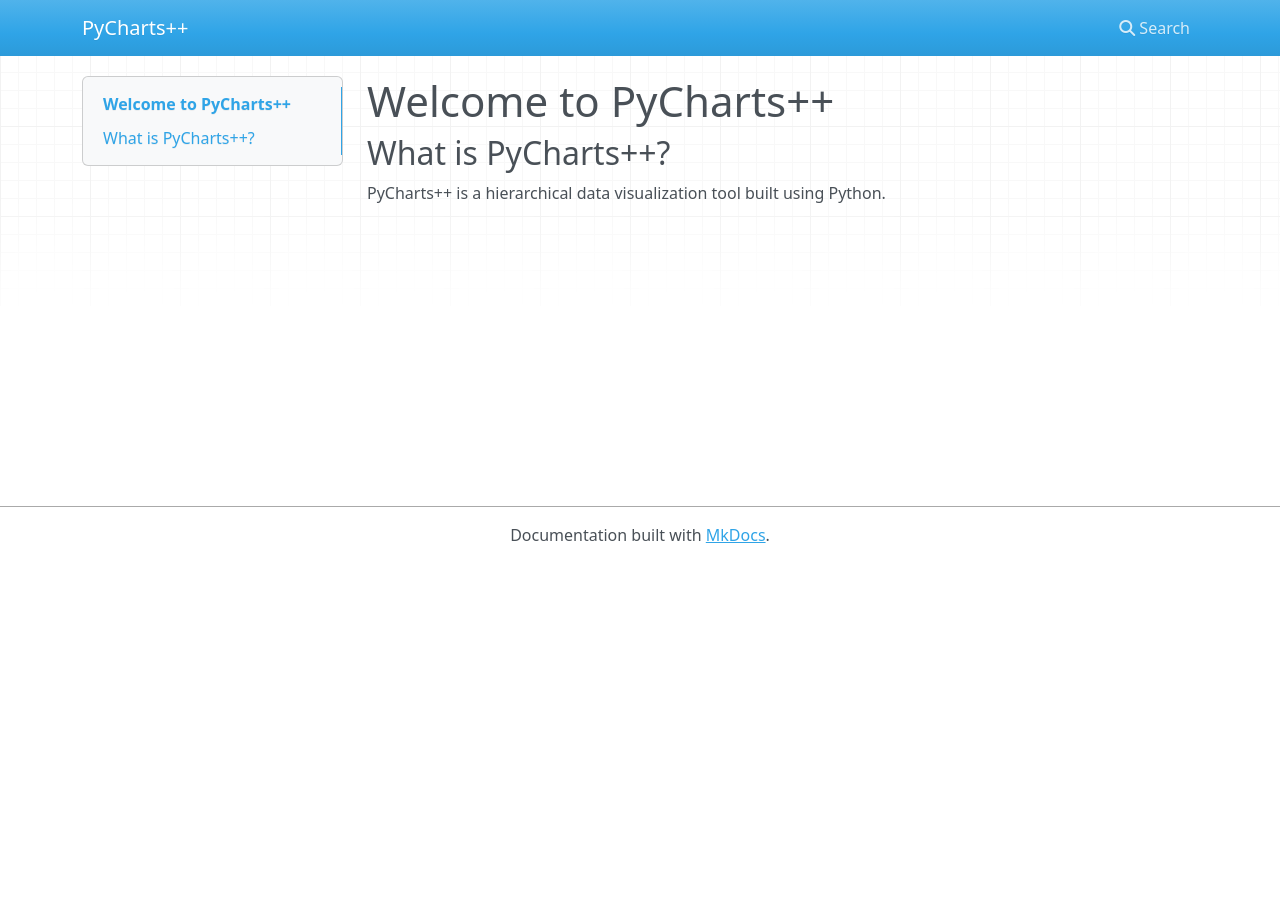
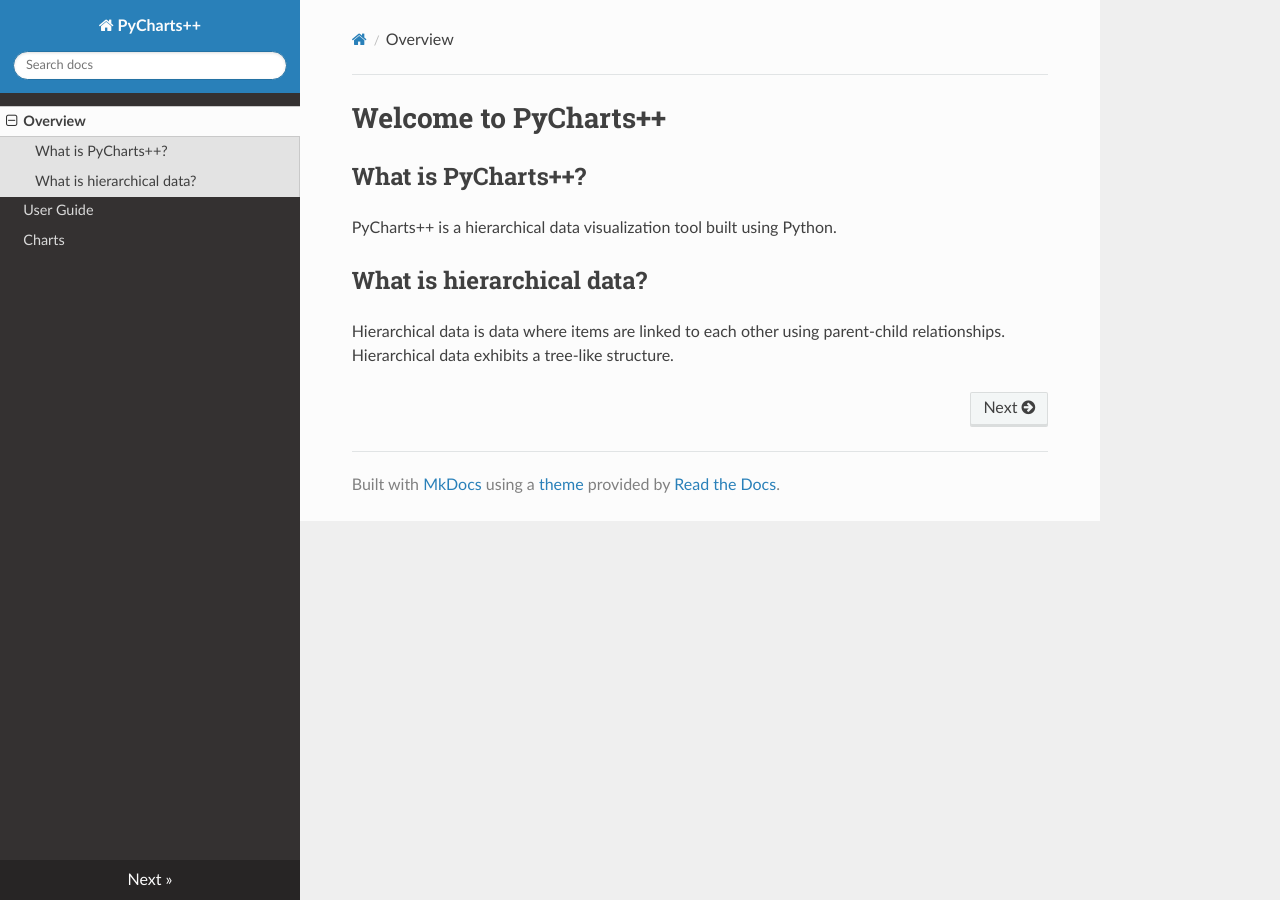
Before and after one commit to nimanthadilz/pycharts, an MkDocs documentation site: the page built from docs/index.md, in a window 1280 px wide. Built offline with MkDocs 1.6.1, drawn with Linux system fonts in a browser that asks for light colours; nearby versions of some CDN libraries.

Commit message:
Create basic docs pages

```diff
--- a/docs/index.md
+++ b/docs/index.md
@@ -2,3 +2,6 @@
 
 ## What is PyCharts++?
 PyCharts++ is a hierarchical data visualization tool built using Python.
+
+## What is hierarchical data?
+Hierarchical data is data where items are linked to each other using parent-child relationships. Hierarchical data exhibits a tree-like structure.
--- a/mkdocs.yml
+++ b/mkdocs.yml
@@ -1 +1,7 @@
 site_name: PyCharts++
+theme:
+  name: readthedocs
+nav:
+  - Overview: 'index.md'
+  - User Guide: 'user_guide.md'
+  - Charts: 'charts.md'
```
Also changed, not shown: docs/charts.md (added, +14 -0 lines), docs/user_guide.md (added, +1 -0 lines).
